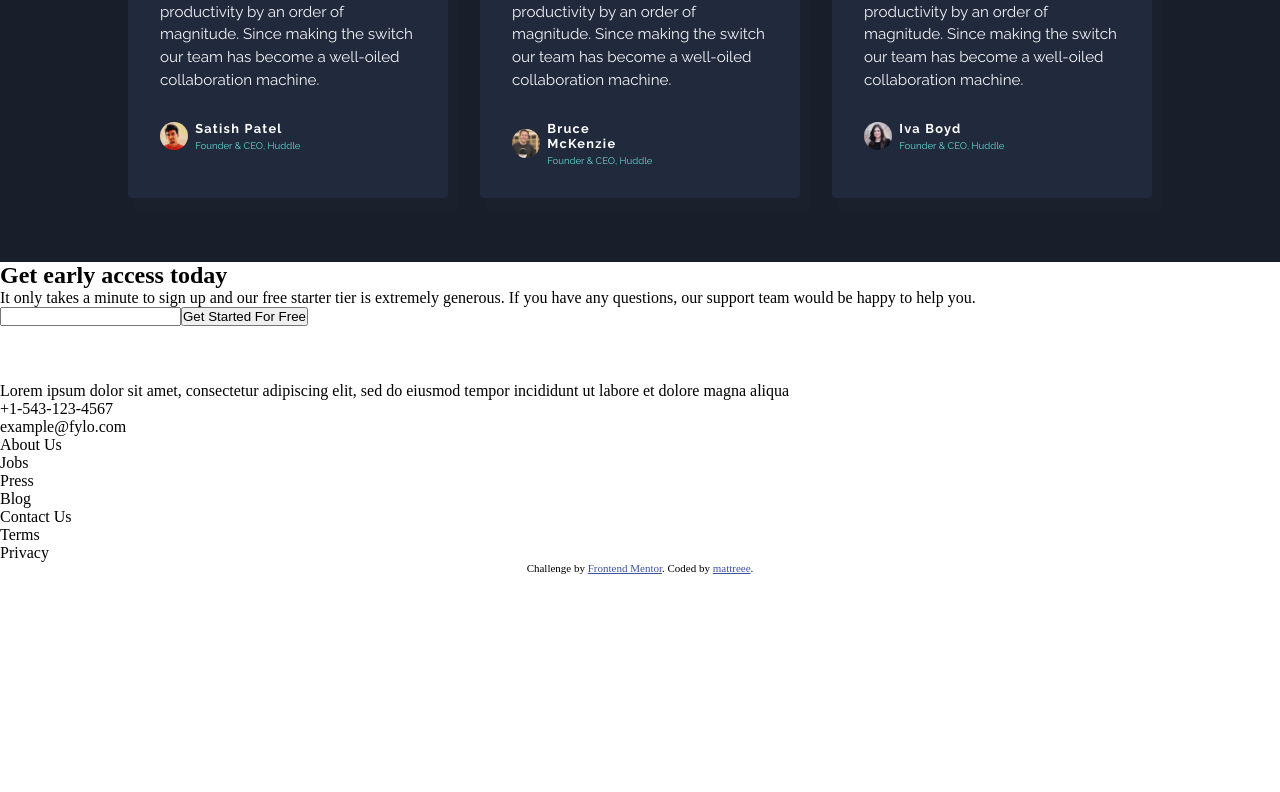
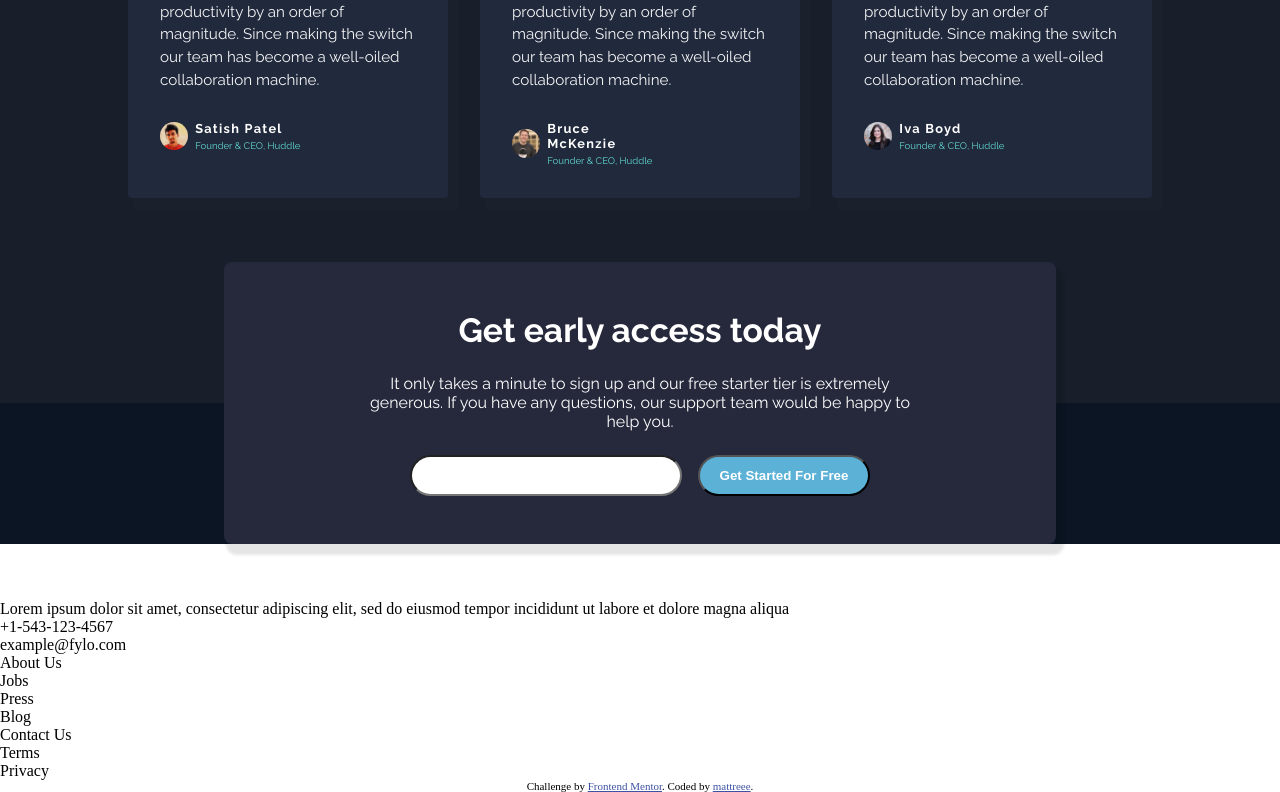
Before and after one commit to mattreee/fyle-dark-theme-landing-page-frontend-mentor, a React (Create React App) app: page / in a window 1280 px wide. Shown: the part 2326-3118 px from the top of the page. Before the commit the page ends 2900 px from the top, so only its background shows below. Built offline with nearby package versions, Linux system fonts and the light colour scheme.

Commit message:
subscribe finished

```diff
--- a/src/component/FooterFooter.js
+++ b/src/component/FooterFooter.js
@@ -3,7 +3,7 @@ import React from 'react'
 const FooterFooter = () => {
   return (
     <div>
-      <p class="attribution">
+      <p className="attribution">
         Challenge by <a href="https://www.frontendmentor.io?ref=challenge" target="_blank" rel="noreferrer">Frontend Mentor</a>.
         Coded by <a href="https://github.com/mattreee">mattreee</a>.
       </p>
--- a/src/component/Subscribe.js
+++ b/src/component/Subscribe.js
@@ -2,13 +2,19 @@ import React from 'react'
 
 const Subscribe = () => {
   return (
-    <section>
-      <h2>Get early access today</h2>
+    <section className='subscribe'>
+      <form className='subscribe__form'>
+        <h2 className='subscribe__title'>Get early access today</h2>
 
-      <p>It only takes a minute to sign up and our free starter tier is extremely generous. If you have any questions, our support team would be happy to help you.</p>
+        <p className='subscribe__desc'>It only takes a minute to sign up and our free starter tier is extremely generous. If you have any questions, our support team would be happy to help you.</p>
 
-      <input type='text' />
-      <button>Get Started For Free</button>
+        <div className='subscribe__form-inputs'>
+          <label className='subscribe__label'>
+            <input className='subscribe__email' type="email" name='email' />
+          </label>
+          <input className='subscribe__submit' type="submit" value="Get Started For Free" />
+        </div>
+      </form>
     </section>
   )
 }
--- a/src/css/main.css
+++ b/src/css/main.css
@@ -246,6 +246,56 @@
   font-size: 0.6rem;
 }
 
+.subscribe {
+  background-image: -webkit-gradient(linear, left top, left bottom, color-stop(50%, #181f2a), color-stop(50%, #0b1523));
+  background-image: linear-gradient(to bottom, #181f2a 50%, #0b1523 50%);
+  color: white;
+  font-family: "Raleway", sans-serif;
+}
+
+.subscribe__title {
+  font-size: 2.1rem;
+}
+
+.subscribe__desc {
+  margin: 1.5rem 0;
+}
+
+.subscribe__form {
+  background-color: #26293c;
+  margin: 0 auto;
+  padding: 3rem 8rem;
+  text-align: center;
+  width: 65%;
+  border-radius: 8px;
+  -webkit-box-shadow: 5px 8px 3px 3px rgba(0, 0, 0, 0.1);
+          box-shadow: 5px 8px 3px 3px rgba(0, 0, 0, 0.1);
+}
+
+.subscribe__form-inputs {
+  display: -ms-grid;
+  display: grid;
+  padding: 0 10%;
+  gap: 1rem;
+  -ms-grid-columns: 3fr 1fr;
+      grid-template-columns: 3fr 1fr;
+}
+
+.subscribe__email {
+  width: 100%;
+  padding: 0.5em 1rem;
+  font-size: 1.05em;
+  border-radius: 25px;
+}
+
+.subscribe__submit {
+  background-color: #5cb1d6;
+  color: white;
+  font-weight: 700;
+  padding: 0 1.5em;
+  border-radius: 25px;
+}
+
 .attribution {
   font-size: 11px;
   text-align: center;
--- a/src/css/main.scss
+++ b/src/css/main.scss
@@ -237,6 +237,56 @@ $fw-open-sans-bold: 700;
 	}
 }
 
+.subscribe {
+	background-image: linear-gradient(
+		to bottom,
+		$dark-blue-main-bg 50%,
+		$dark-blue-footer 50%
+	);
+	color: $white;
+	font-family: $ff-raleway;
+
+	&__title {
+		font-size: 2.1rem;
+	}
+
+	&__desc {
+		margin: 1.5rem 0;
+	}
+
+	&__form {
+		background-color: adjust-color($card-background-color, 5deg);
+		margin: 0 auto;
+		padding: 3rem 8rem;
+		text-align: center;
+		width: 65%;
+		border-radius: 8px;
+		box-shadow: 5px 8px 3px 3px rgba(darken($dark-blue-footer, 40%), 0.1);
+
+		&-inputs {
+			display: grid;
+			padding: 0 10%;
+			gap: 1rem;
+			grid-template-columns: 3fr 1fr;
+		}
+	}
+
+	&__email {
+		width: 100%;
+		padding: 0.5em 1rem;
+		font-size: 1.05em;
+		border-radius: 25px;
+	}
+
+	&__submit {
+		background-color: lighten($blue, 10%);
+		color: $white;
+		font-weight: $fw-raleway-bold;
+		padding: 0 1.5em;
+		border-radius: 25px;
+	}
+}
+
 .attribution {
 	font-size: 11px;
 	text-align: center;
```
Also changed, not shown: 1 other file (tests, documents, lock files or other folders).
